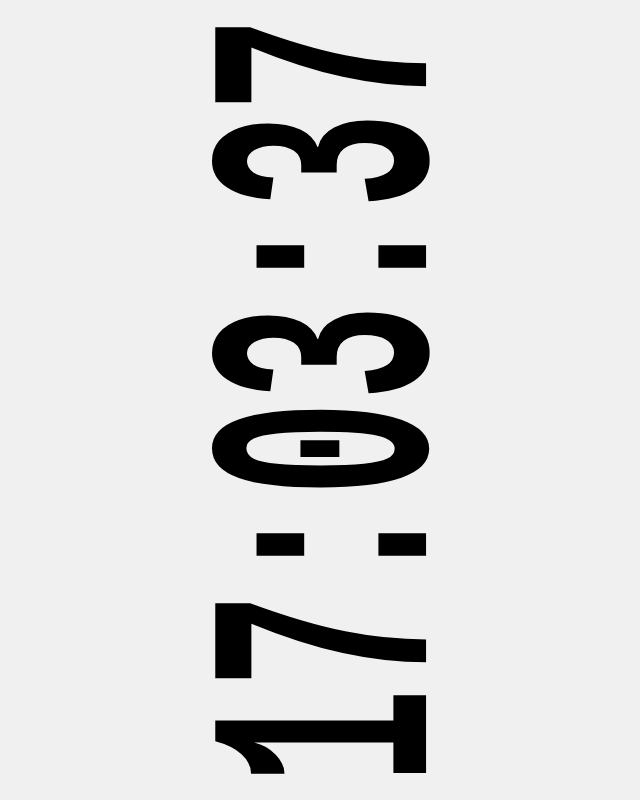
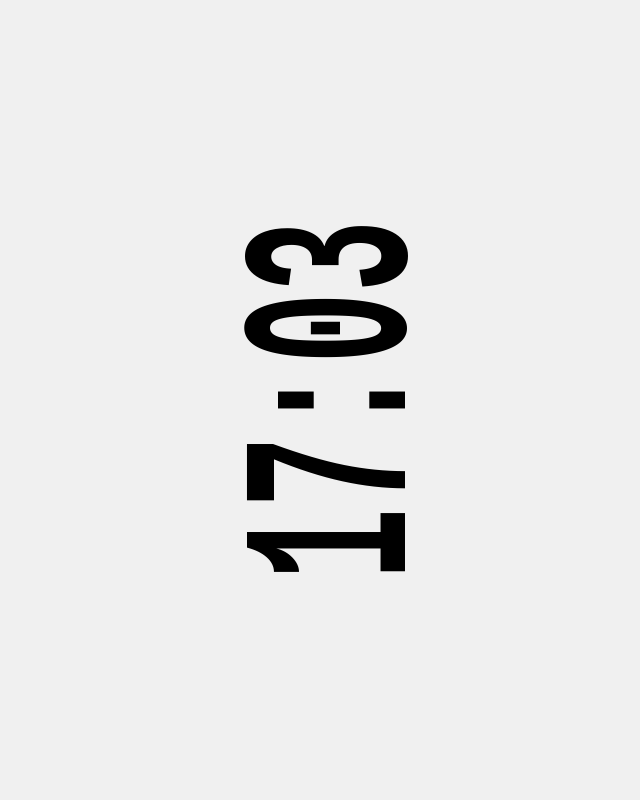
Before and after one commit to jikker/Kindle-Paperwhite-Clock, a plain HTML site: page index.html in a window 1280 px wide. Shown: the whole page, without its empty margins (299-939 px from the left). Drawn offline with Linux system fonts and the light colour scheme.

Commit message:
Update index.html

```diff
--- a/index.html
+++ b/index.html
@@ -17,43 +17,38 @@ body, html {
 
 #clock {
   font-family: 'Courier New', Courier, monospace;
-  font-size: 20vh; /* 預設字體大小 */
-  font-weight: bold; /* 設定文字為粗體 */
-  transform: rotate(270deg) scaleY(2); /* 旋轉並拉長文字 */
+  font-size: 15vh; /* 更新預設字體大小為20vh */
+  font-weight: bold; /* 文字為粗體 */
+  transform: rotate(270deg) scaleY(2); /* 旋轉並將文字垂直方向拉伸2倍 */
   cursor: pointer;
   user-select: none;
+  transform-origin: center center; /* 確保旋轉中心點為文字中心 */
 }
 
 .large-font {
-  font-size: 15vh; /* 放大後的字體大小 */
+  font-size: 30vh; /* 為了符合需求，可能需要調整此值 */
 }
-
 </style>
 </head>
 <body>
 <div id="clock" onclick="toggleSeconds()">00:00:00</div>
 <script>
 // script.js
-let showSeconds = true;
+let showSeconds = false; // 預設不顯示秒數
 let clickCount = 0;
 
 function toggleSeconds() {
   clickCount++;
-  setTimeout(() => { clickCount = 0; }, 500); // 重置點擊計數，避免連續點擊誤觸
   if (clickCount == 2) {
     showSeconds = !showSeconds;
     clickCount = 0;
     updateFontSize();
   }
+  setTimeout(() => { clickCount = 0; }, 500); // 避免連續點擊誤觸
 }
 
 function updateFontSize() {
-  const clock = document.getElementById('clock');
-  if (showSeconds) {
-    clock.classList.remove('large-font'); // 顯示秒數時使用正常字體大小
-  } else {
-    clock.classList.add('large-font'); // 不顯示秒數時使用放大字體大小
-  }
+  // 此示例中不需動態調整字體大小，因為預設大小已經設定為20vh，並且拉伸2倍
 }
 
 function updateClock() {
@@ -74,7 +69,6 @@ function updateClock() {
 
 setInterval(updateClock, 1000);
 updateClock(); // 初始化時鐘
-updateFontSize(); // 初始化字體大小
 </script>
 </body>
 </html>
```
